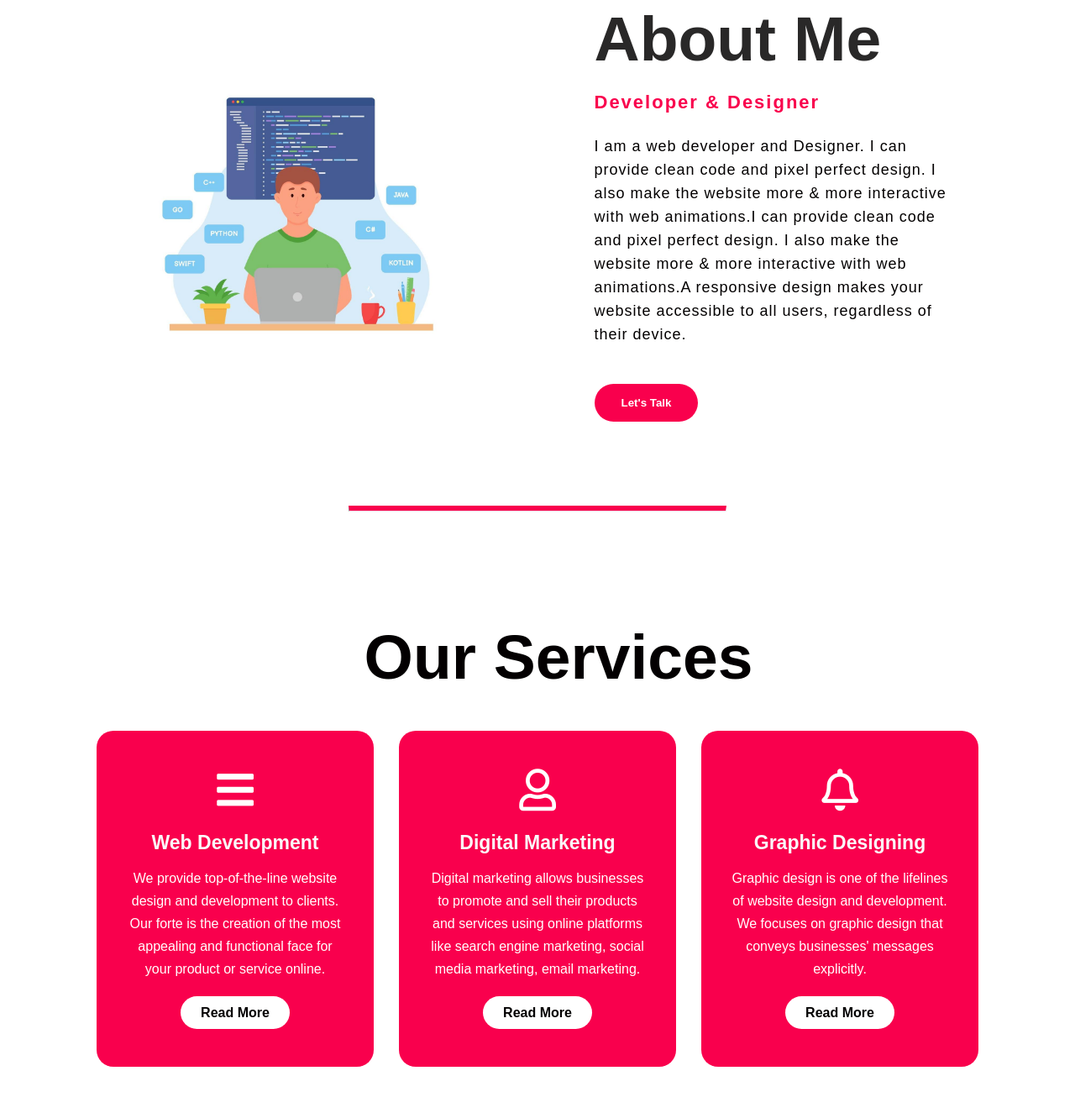
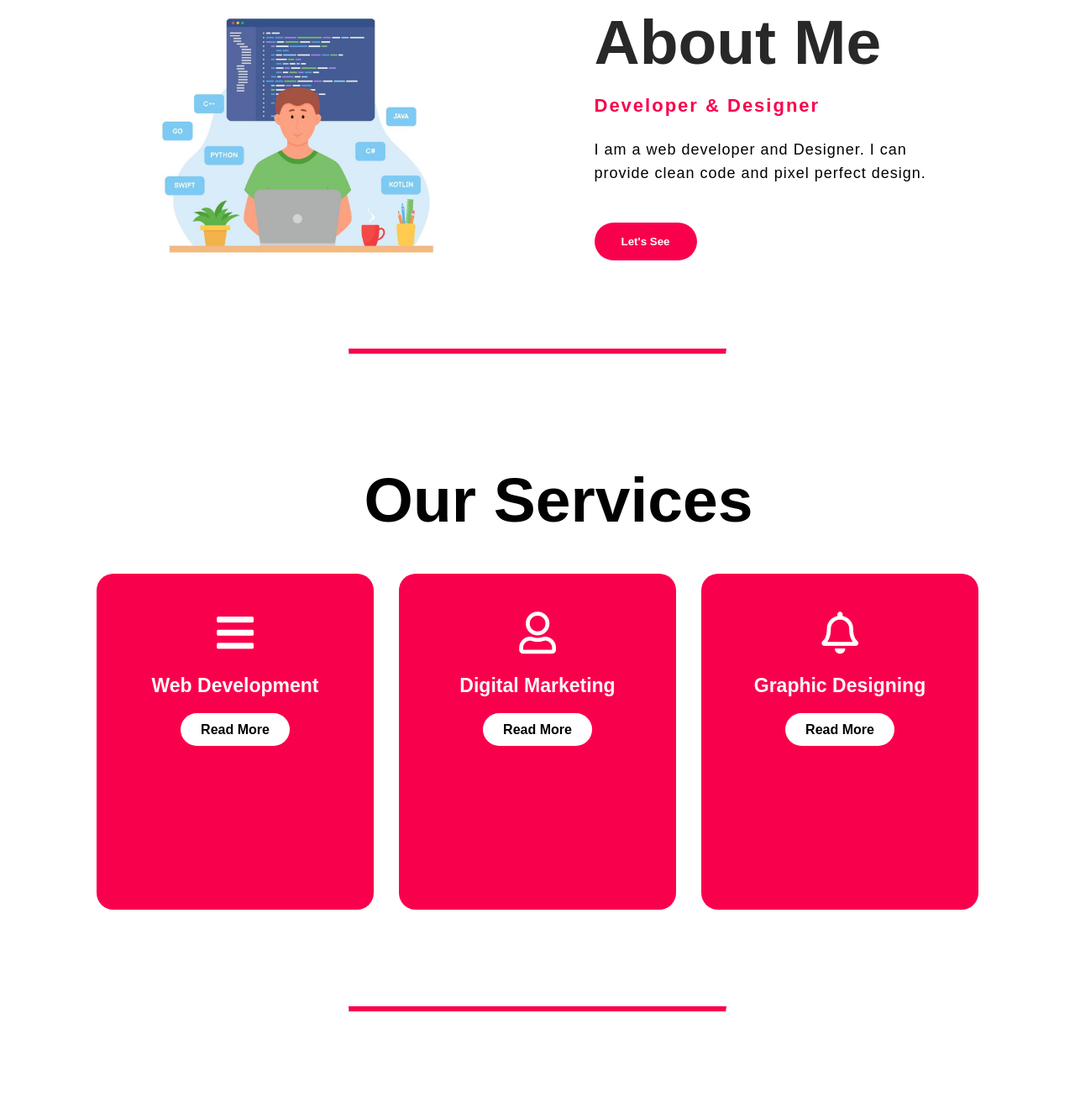
Before and after one commit to ahnaf-hasan/new-site, a plain HTML site: page index.html in a window 1280 px wide. Shown: the part 800-2131 px from the top of the page at 84% size. Drawn offline with Linux system fonts and the light colour scheme.

Commit message:
added fourth commit

```diff
--- a/index.html
+++ b/index.html
@@ -47,11 +47,8 @@
 
 				<h2>About Me</h2>
 				<h5>Developer <span>& Designer</span></h5>
-				<p>I am a web developer and Designer. I can provide clean code and pixel perfect design. I also make the
-					website more & more interactive with web animations.I can provide clean code and pixel perfect
-					design. I also make the website more & more interactive with web animations.A responsive design
-					makes your website accessible to all users, regardless of their device.</p>
-				<button type="button">Let's Talk</button>
+				<p>I am a web developer and Designer. I can provide clean code and pixel perfect design.</p>
+				<button type="button">Let's See</button>
 			</div>
 		</div>
 	</section>
@@ -67,8 +64,7 @@
 				<i class="fas fa-bars"></i>
 				<h5>Web Development</h5>
 				<div class="pra">
-					<p>We provide top-of-the-line website design and development to clients. Our forte is the creation
-						of the most appealing and functional face for your product or service online.</p>
+					<p></p>
 
 					<p style="text-align: center;">
 						<a class="button" href="#">Read More</a>
@@ -80,8 +76,7 @@
 				<i class="far fa-user"></i>
 				<h5>Digital Marketing</h5>
 				<div class="pra">
-					<p>Digital marketing allows businesses to promote and sell their products and services using online
-						platforms like search engine marketing, social media marketing, email marketing. </p>
+					<p> </p>
 
 					<p style="text-align: center;">
 						<a class="button" href="#">Read More</a>
@@ -93,8 +88,7 @@
 				<i class="far fa-bell"></i>
 				<h5>Graphic Designing</h5>
 				<div class="pra">
-					<p>Graphic design is one of the lifelines of website design and development. We focuses on graphic
-						design that conveys businesses' messages explicitly.
+					<p>
 					</p>
 
 					<p style="text-align: center;">
@@ -132,7 +126,7 @@
 
 <form action="/action_page.php">
 	<div class="container-footer">
-	  <h2>Subscribe to our Newsletter</h2>
+	  <h2>Subscribe.</h2>
 	  </div>
 
 	<div class="container-footer">
@@ -148,7 +142,7 @@
 	</div>
   </form>
 
-		<p>For more HTML, CSS, and coding tutorial - please click on the link below to subscribe to my channel:</p>
+		<p>subscribe to my channel.</p>
 		<div class="social">
 			<a href="#"><i class="fab fa-facebook-f"></i></a>
 			<a href="#"><i class="fab fa-instagram"></i></a>
```
